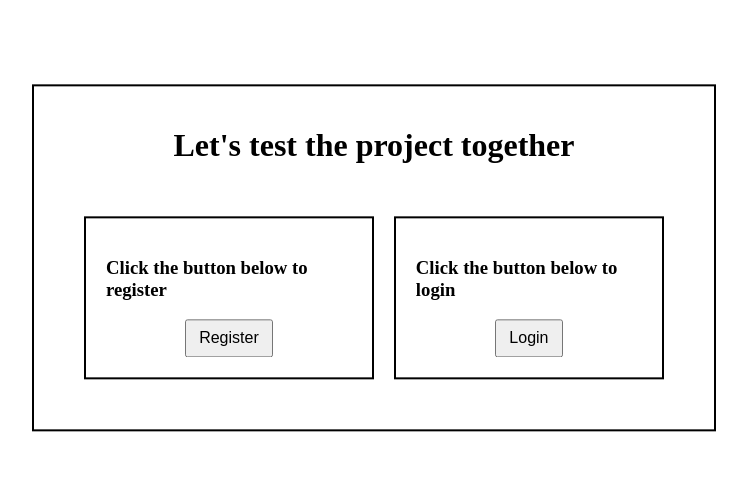
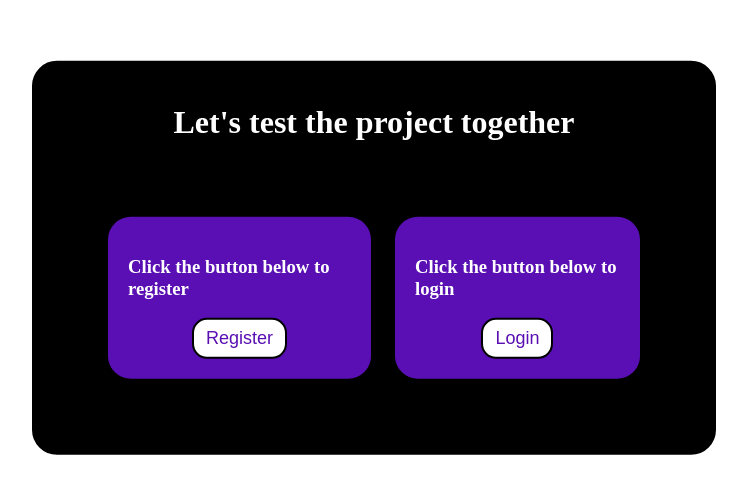
Before and after one commit to akram04O/Projects, a Vue app in the folder loginRegister page/clients/: page / in a window 1280 px wide. Shown: the part 142-636 px from the top of the page, without its empty margins (266-1013 px from the left). Built offline with nearby package versions, Linux system fonts and the light colour scheme.

Commit message:
making some style for the home page

```diff
--- a/loginRegister page/clients/src/components/HomePage.vue
+++ b/loginRegister page/clients/src/components/HomePage.vue
@@ -1,7 +1,7 @@
 <template>
     <div class="container">
         <h1>Let's test the project together</h1>
-        <div class="secon-dcontainer">
+        <div class="second-dcontainer">
             <div class="left">
                 <h3>Click the button below to register</h3>
                 <button @click="$router.push('/register')">Register</button>
@@ -32,16 +32,23 @@
     transform: translate(-50%, -50%);
     padding: 20px;
     border: 2px solid black;
+    border-radius: 25px;
     width: 50%;
     height: auto;
+    color: #ffffff;
+    background-color: #000000;
     }
 
-    .secon-dcontainer {
+    .second-dcontainer {
         display: flex;
         flex-direction: row;
         justify-content: space-around;
         align-items: center;
         padding: 20px;
+        margin: 20px;
+        border: 2px solid black;
+        border-radius: 25px;
+        background-color: #000000;
     }
     .left, .right {
         display: flex;
@@ -50,11 +57,18 @@
         margin: 10px;
         padding: 20px;
         border: 2px solid black;
+        border-radius: 25px;
+        color: #ffffff;
+        background-color: #590fb3;
     }
 
     button {
         padding: 8px 12px;
-        font-size: 16px;
+        font-size: 18px;
         cursor: pointer;
+        border: 2px solid black;
+        border-radius: 15px;
+        color: #590fb3;
+        background-color: #ffffff;
     }
 </style>
```
